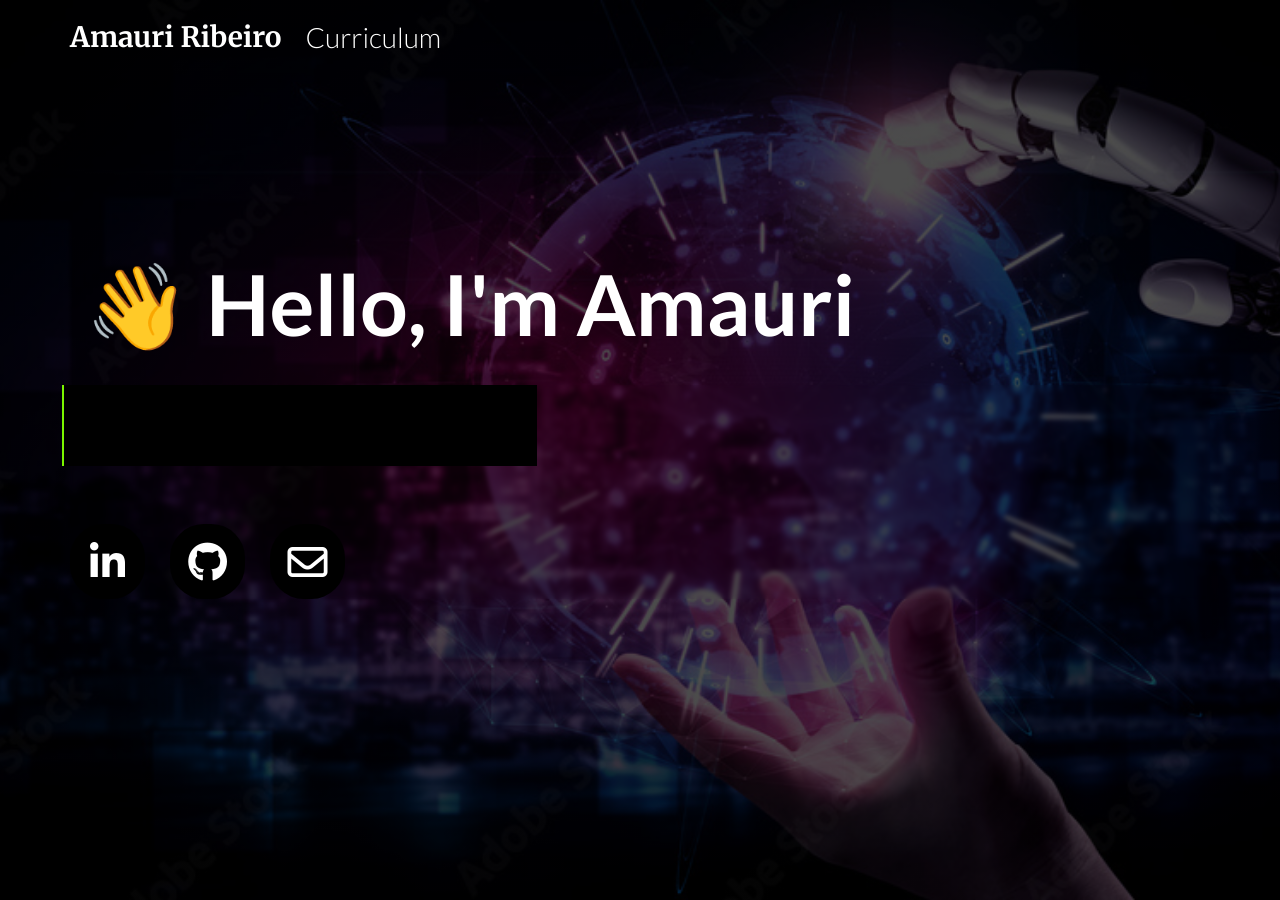
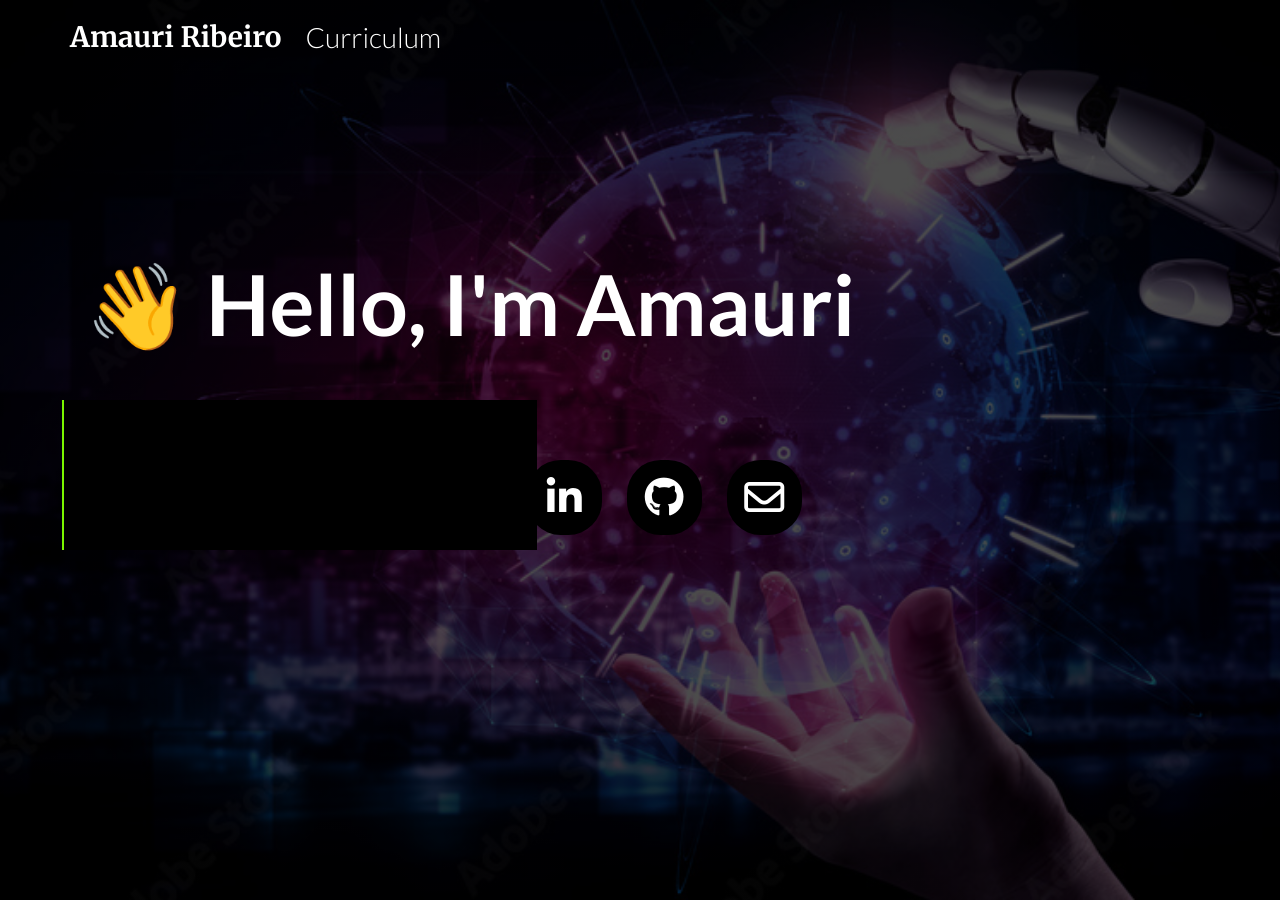
Before and after one commit to Ribeirosk8/ribeirosk8.github.io, a Jekyll site: the page built from index.html, in a window 1280 px wide. Built offline with Jekyll 4.4.1, drawn with Linux system fonts in a browser that asks for light colours; nearby versions of some CDN libraries.

Commit message:
Update index.html

```diff
--- a/index.html
+++ b/index.html
@@ -31,7 +31,8 @@ layout: default
     .txt-animado {
     font-size: 43px;
     font-weight: 300;
-    backdrop-filter: blur(2px);
+    display: flex;
+    flex-wrap: wrap;
 
 }
 
```
